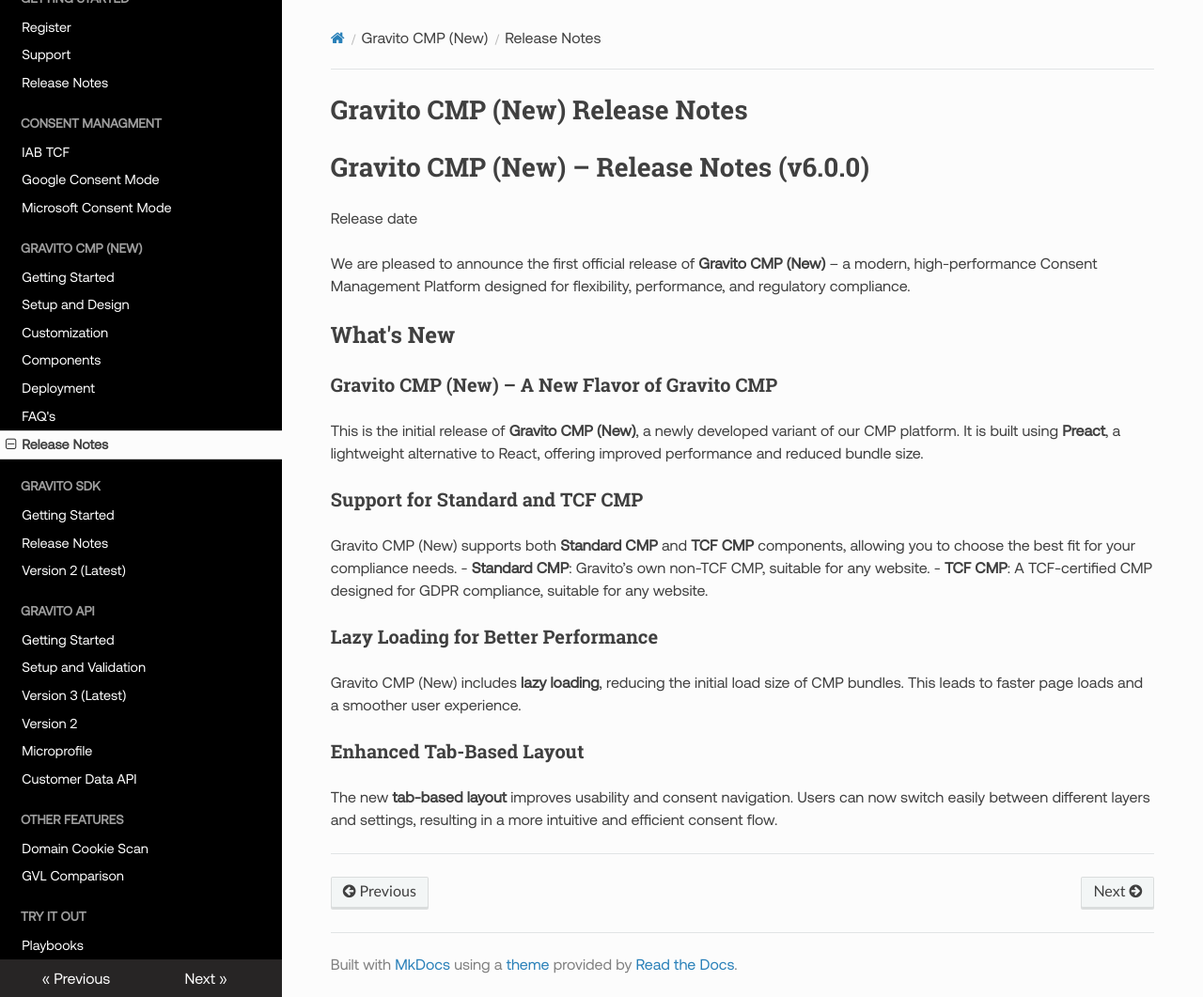
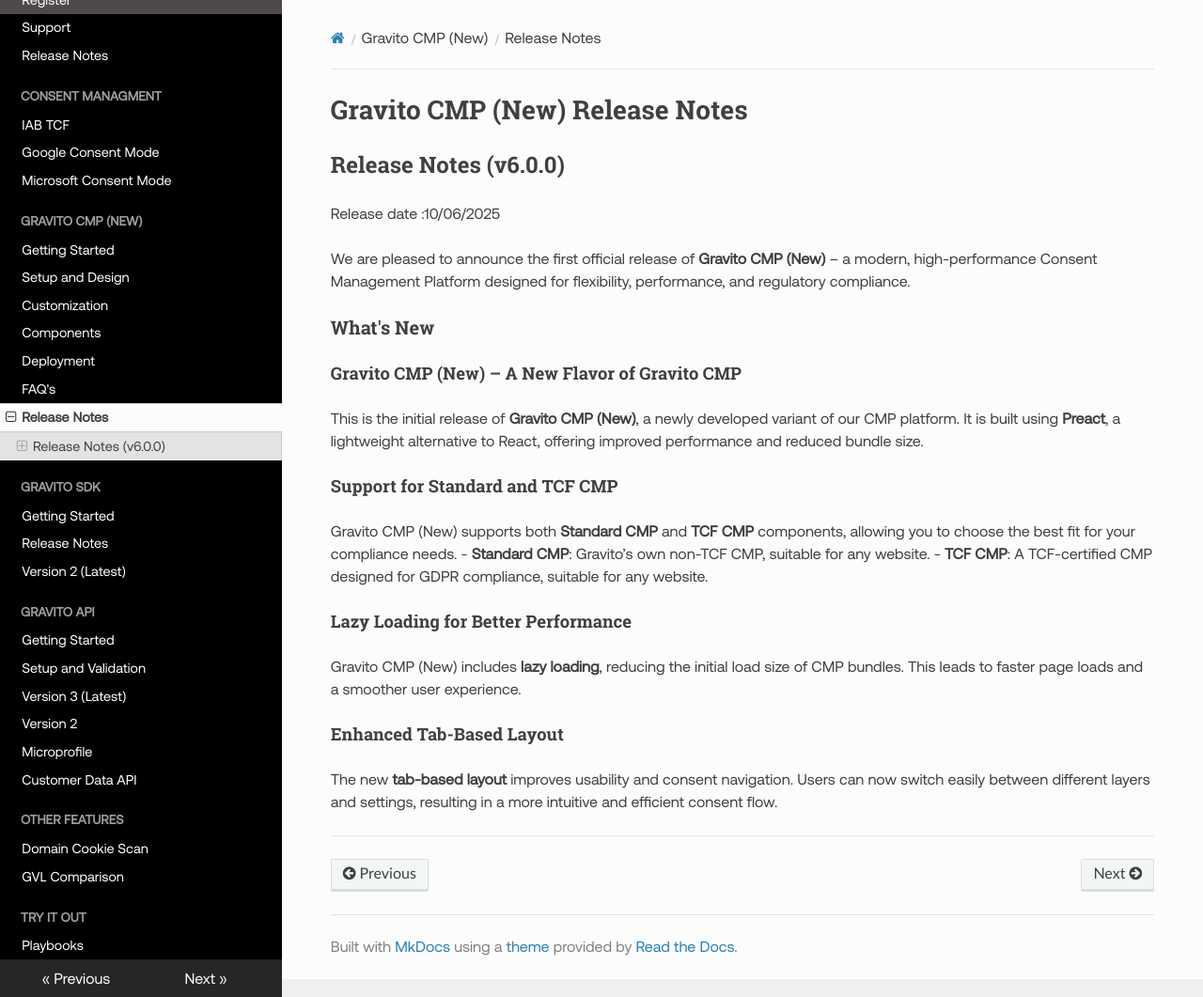
Before and after one commit to GravitoLtd/gravitoltd.github.io, an MkDocs documentation site: the page built from docs/Gravito_V6_CMP/Release_Notes.md, in a window 1280 px wide and 1061 px high. Shown: the whole window at 94% size. Built offline with MkDocs 1.6.1, drawn with Linux system fonts in a browser that asks for light colours; nearby versions of some CDN libraries; comment, search, counter and statistics services are not loaded.

Commit message:
minor change to release notes

```diff
--- a/docs/Gravito_V6_CMP/Release_Notes.md
+++ b/docs/Gravito_V6_CMP/Release_Notes.md
@@ -1,27 +1,27 @@
 # Gravito CMP (New)  Release Notes
 
 
-# Gravito CMP (New) – Release Notes (v6.0.0)
+## Release Notes (v6.0.0)
 
-Release date
+Release date :10/06/2025
 
 We are pleased to announce the first official release of **Gravito CMP (New)** – a modern, high-performance Consent Management Platform designed for flexibility, performance, and regulatory compliance.
 
-## What's New
+### What's New
 
-### Gravito CMP (New) – A New Flavor of Gravito CMP
+#### Gravito CMP (New) – A New Flavor of Gravito CMP
 This is the initial release of **Gravito CMP (New)**, a newly developed variant of our CMP platform. It is built using **Preact**, a lightweight alternative to React, offering improved performance and reduced bundle size.
 
-### Support for Standard and TCF CMP
+#### Support for Standard and TCF CMP
 Gravito CMP (New) supports both **Standard CMP** and **TCF CMP** components, allowing you to choose the best fit for your compliance needs.
 - **Standard CMP**: Gravito’s own non-TCF CMP, suitable for any website.
 - **TCF CMP**: A TCF-certified CMP designed for GDPR compliance, suitable for any website.
 
 
-### Lazy Loading for Better Performance
+#### Lazy Loading for Better Performance
 Gravito CMP (New) includes **lazy loading**, reducing the initial load size of CMP bundles. This leads to faster page loads and a smoother user experience.
 
-### Enhanced Tab-Based Layout
+#### Enhanced Tab-Based Layout
 The new **tab-based layout** improves usability and consent navigation. Users can now switch easily between different layers and settings, resulting in a more intuitive and efficient consent flow.
 
 ---
```
